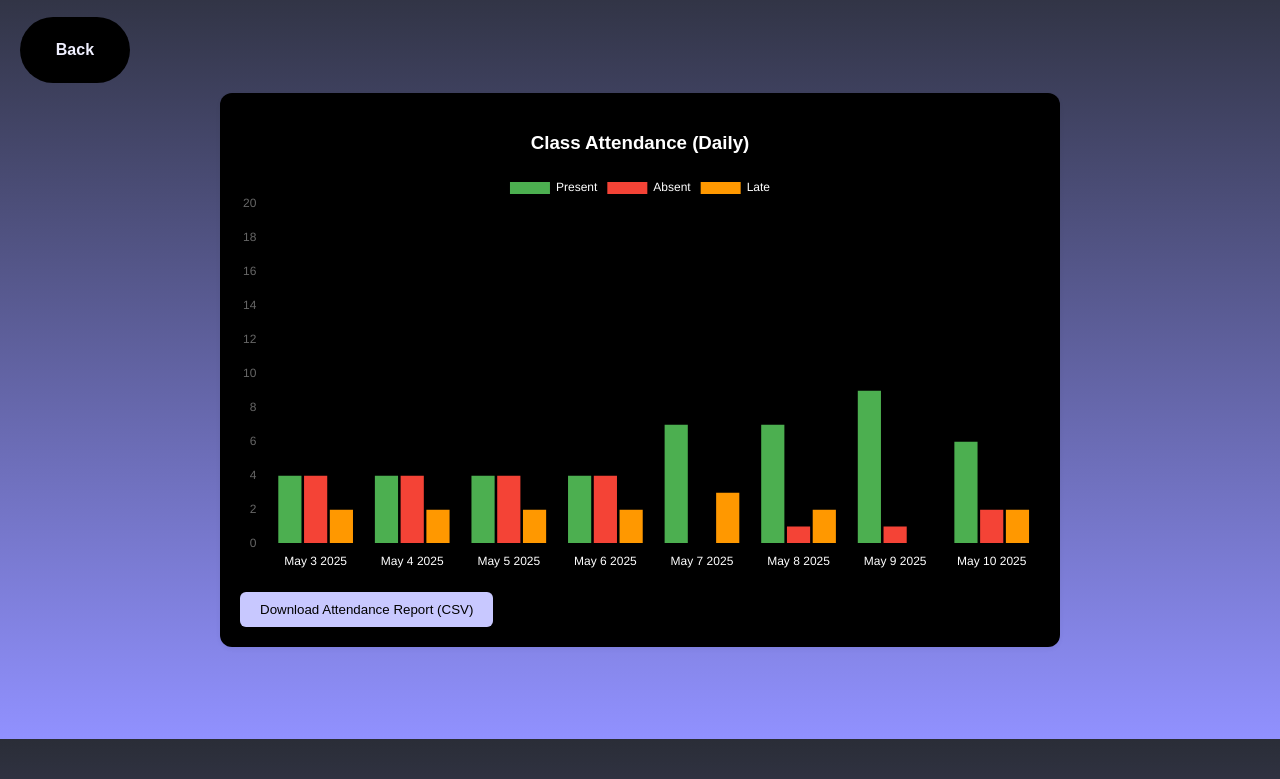
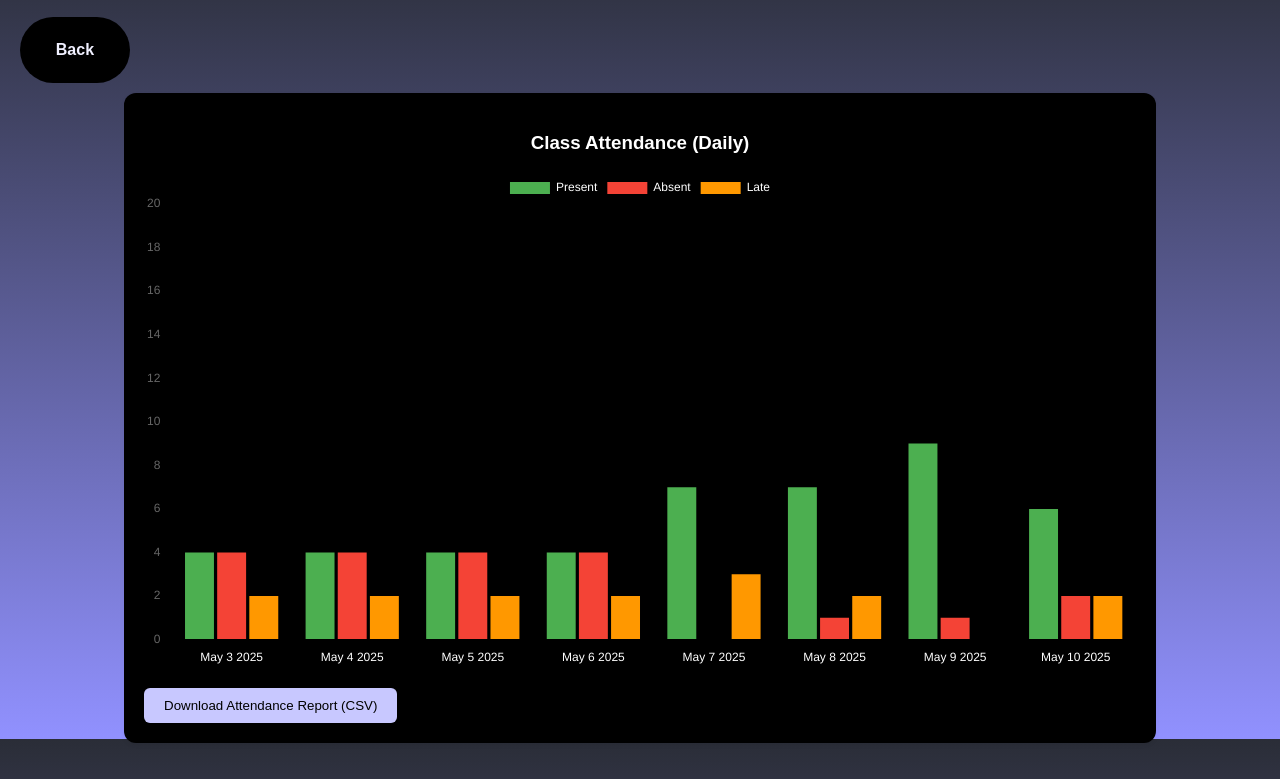
Before and after one commit to Tatine-Fraxter23/Web-app, a plain HTML site: page Web App/analytics page/analytics.html in a window 1280 px wide. Shown: the part 61-840 px from the top of the page. Drawn offline with nearby package versions, Linux system fonts and the light colour scheme.

Commit message:
Max-width to 80% of viewport

```diff
--- a/Web App/analytics page/analytics.css
+++ b/Web App/analytics page/analytics.css
@@ -75,7 +75,7 @@
             border-radius: 12px;
             box-shadow: 0 2px 5px rgba(0, 0, 0, 0.05);
             max-width: 800px;
-            width: 90%;
+            max-width: 80%;
             margin: 0 auto;
         }
 
```
